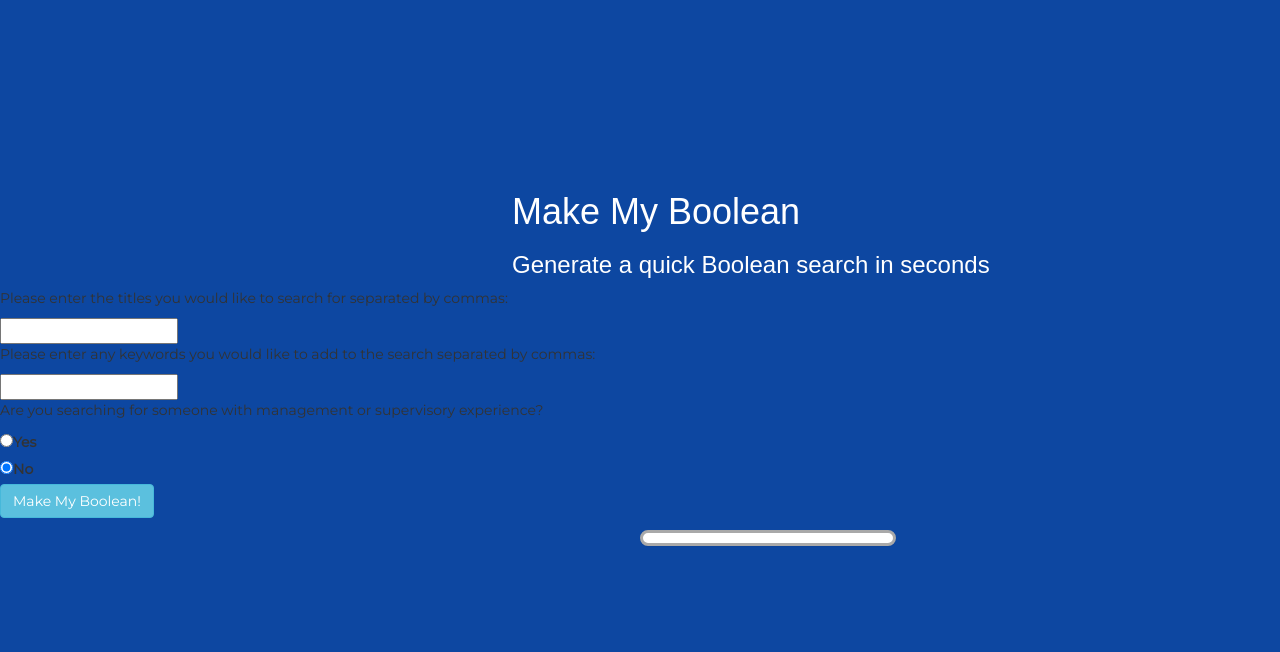
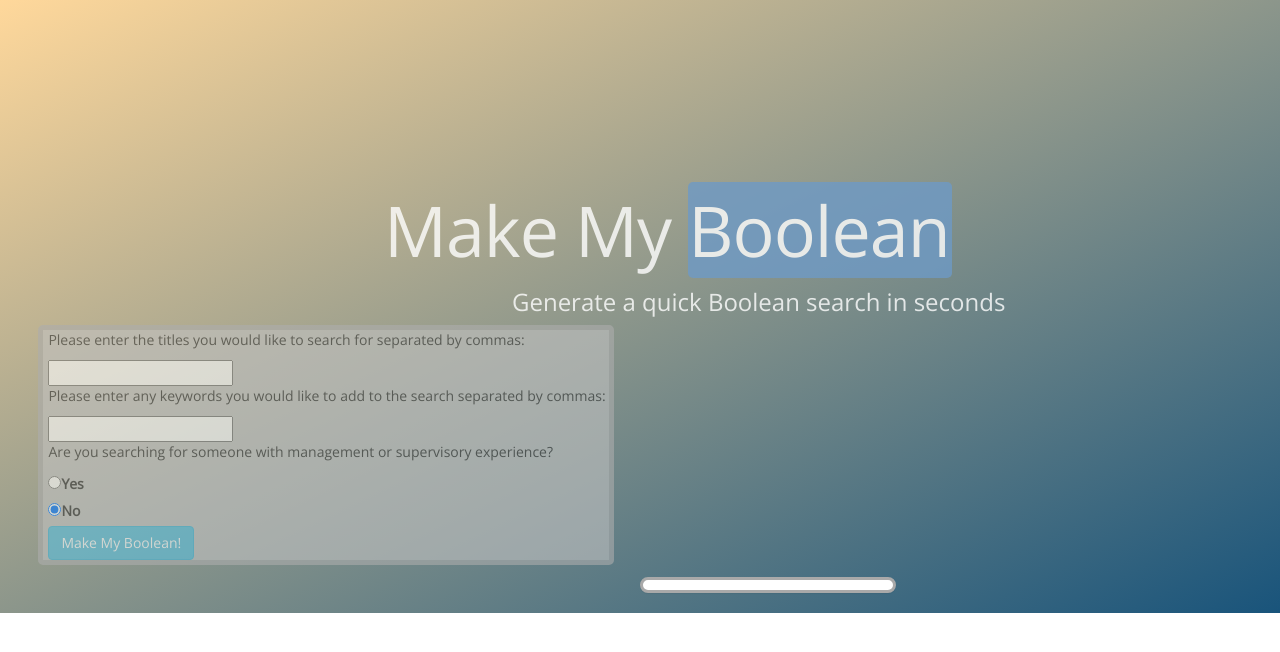
Before and after one commit to madisoncarr/make_my_boolean, a React (Create React App) app: page / in a window 1280 px wide. Shown: the top 652 px of the page. Built offline with nearby package versions, Linux system fonts and the light colour scheme.

Commit message:
additional styling push with linear gradient

```diff
--- a/public/index.html
+++ b/public/index.html
@@ -13,6 +13,8 @@
   <link rel="shortcut icon" href="%PUBLIC_URL%/favicon.ico">
   <link rel="stylesheet" href="https://maxcdn.bootstrapcdn.com/bootstrap/3.3.7/css/bootstrap.min.css">
   <link href="https://fonts.googleapis.com/css?family=Montserrat:300,400" rel="stylesheet">
+  <link href="https://fonts.googleapis.com/css?family=Open+Sans:300,400" rel="stylesheet">
+
   <!--
       Notice the use of %PUBLIC_URL% in the tags above.
       It will be replaced with the URL of the `public` folder during the build.
--- a/src/App.css
+++ b/src/App.css
@@ -2,3 +2,14 @@ main-components {
   text-align: center;
   background-color: linear-gradient (bottom right, #0099cc, #0d47a1);
 }
+
+.search-components {
+  background-color: #c2c2c2;
+  opacity: 0.6;
+  border: solid #adadad 5px;
+  border-radius: 5px;
+  width: 45%;
+  position: relative;
+  left: 3%;
+  padding-left: 5px;
+}
--- a/src/App.js
+++ b/src/App.js
@@ -13,9 +13,11 @@ class App extends Component {
     return (
       <div className="main-components">
         <TitleInfo />
-        <SearchBars
-          pullBoolean={value => this.setState({ myBoolean: value })}
-        />
+        <div className="search-components">
+          <SearchBars
+            pullBoolean={value => this.setState({ myBoolean: value })}
+          />
+        </div>
         <BooleanDisplay passBoolean={this.state.myBoolean} />
       </div>
     );
--- a/src/header.js
+++ b/src/header.js
@@ -1,13 +1,15 @@
 import React from "react";
 import "./styles/header.css";
 <style>
-  @import url('https://fonts.googleapis.com/css?family=Montserrat:300,400');
+  @import url('https://fonts.googleapis.com/css?family=Open+Sans:300,400');
 </style>;
 
 const TitleInfo = () => {
   return (
     <div>
-      <h1 className="title-name">Make My Boolean</h1>
+      <h1 className="title-name">
+        Make My <span className="blue-part">Boolean</span>
+      </h1>
       <h3 className="gen-description">
         Generate a quick Boolean search in seconds
       </h3>
--- a/src/index.css
+++ b/src/index.css
@@ -1,11 +1,13 @@
 body {
   margin: 0;
   padding: 0;
-  font-family: "Montserrat", sans-serif;
+  font-family: "Open Sans", sans-serif;
+  font-weight: 100;
   position: relative;
   margin-top: 15%;
   overflow: scroll;
-  background: #0d47a1;
+  background-image: linear-gradient(to bottom right, #ffd89b, #19547b);
+  background-repeat: no-repeat;
 }
 
 .gradient {
--- a/src/styles/header.css
+++ b/src/styles/header.css
@@ -1,21 +1,31 @@
 .title-name {
   font: 50px;
   color: white;
-  font-family: "Monserrat", sans-serif;
+  font-family: "Open Sans", sans-serif;
   position: relative;
   align-content: center;
-  left: 40%;
+  left: 30%;
   font-weight: 100;
+  letter-spacing: -1px;
+  font-size: 70px;
   top: 20%;
+  opacity: 0.8;
   background: linear-gradient (to bottom right, #0d47a1, pink);
 }
 
 .gen-description {
   font: 20px;
   color: white;
-  font-family: "Monserrat", sans-serif;
-  font-weight: 300;
+  opacity: 0.8;
+  font-family: "Open Sans", sans-serif;
+  font-weight: 100;
   position: relative;
   left: 40%;
   font-weight: 100;
 }
+
+.blue-part {
+  background-color: #6e9ac6;
+  border-radius: 5px;
+  padding-right: 2px;
+}
```
